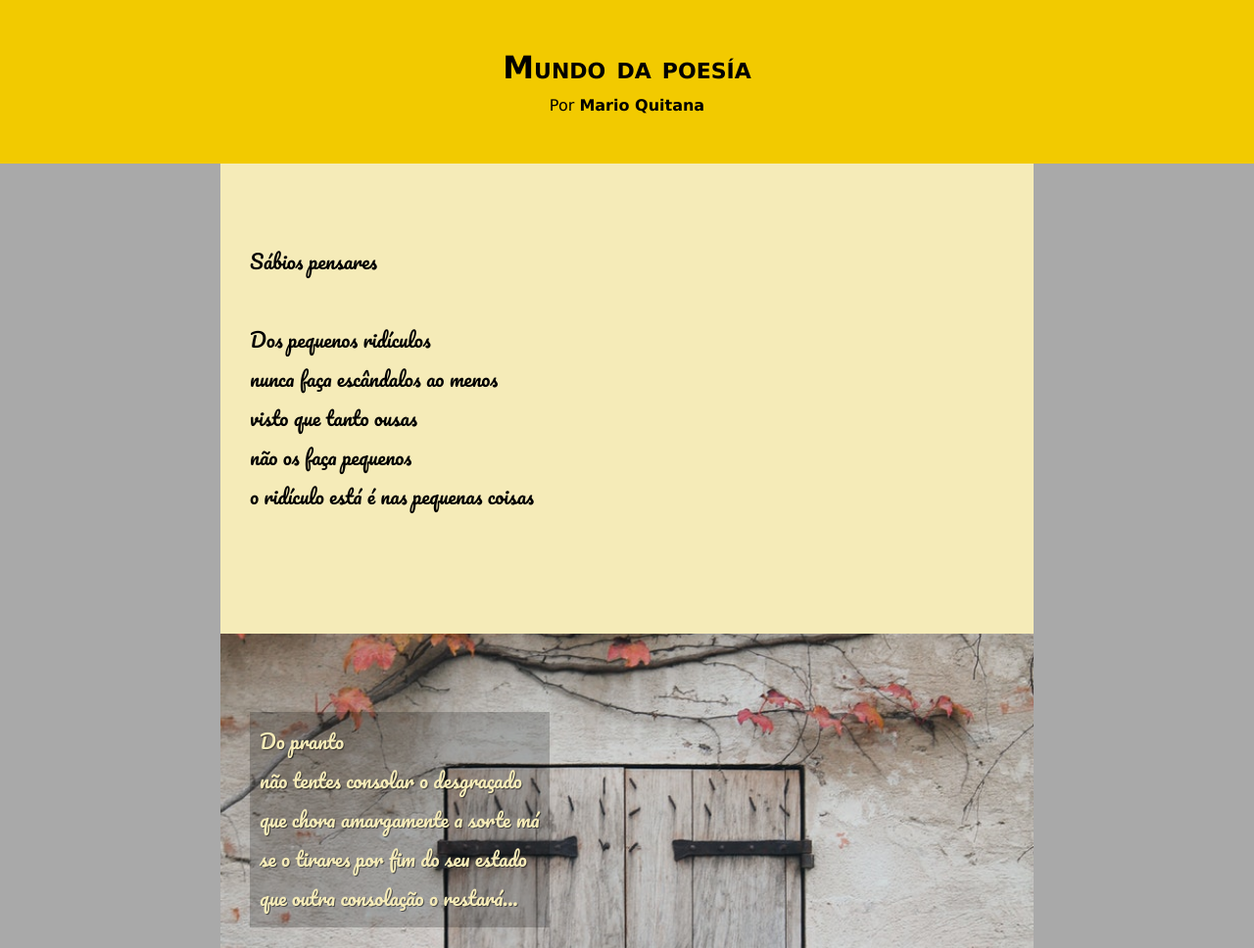
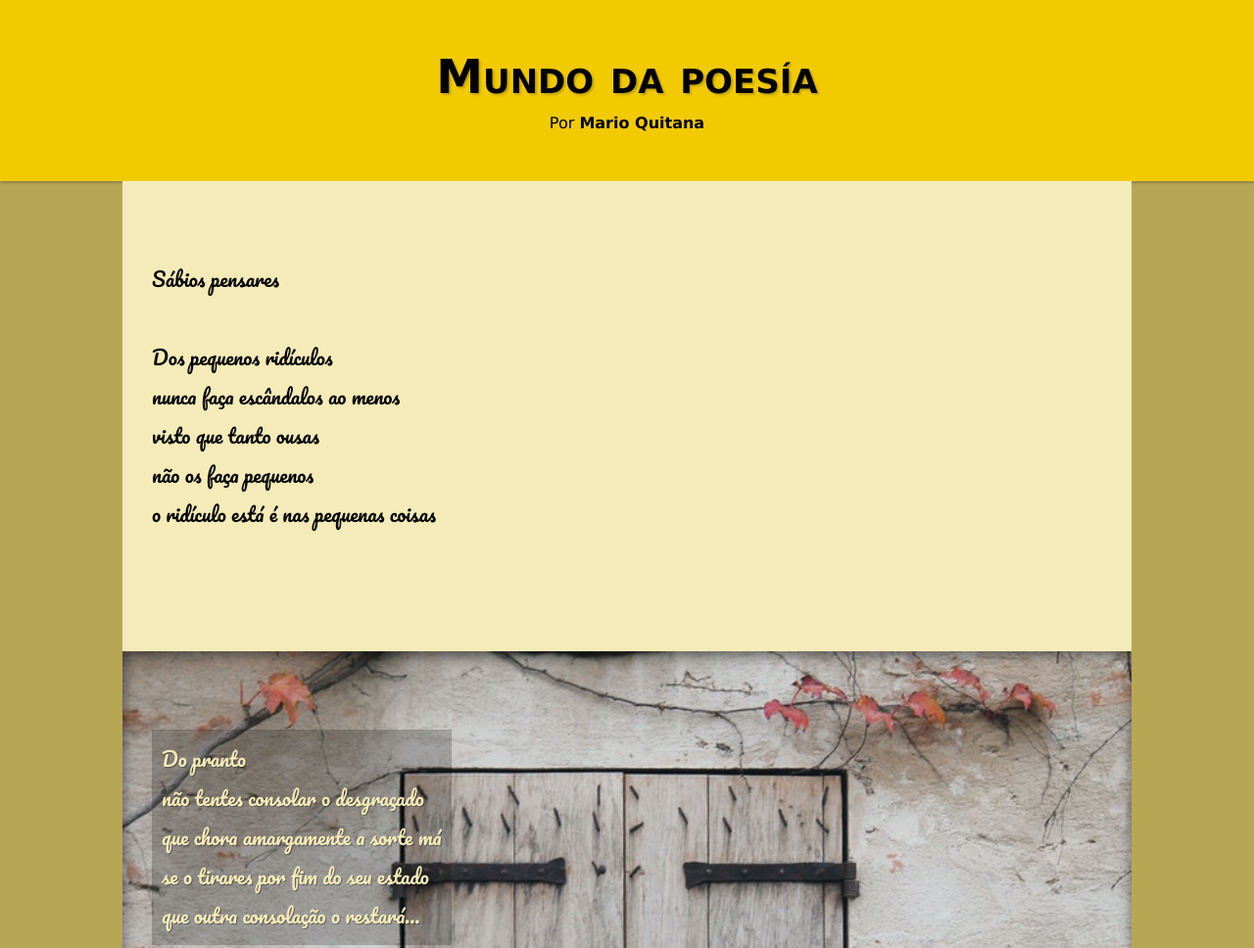
Before and after one commit to vitormartins95/projeto-novo, a plain HTML site: page index.html in a window 1280 px wide. Shown: the top 968 px of the page at 98% size. Drawn offline with Linux system fonts and the light colour scheme.

Commit message:
projeto atualizado

```diff
--- a/estilo/style.css
+++ b/estilo/style.css
@@ -21,7 +21,7 @@
     padding: 0px;
 }
 html,body {
-    background-color: darkgray;
+    background-color: var(--cor2);
     min-height: 100vh;
     font-family: var(--fonte2);
 }
@@ -31,12 +31,16 @@ header {
     padding-top: 50px;
     text-align: center;
     color: black;
+    box-shadow: 1px 1px 3px rgba(0, 0, 0, 0.357);
 }
 
 header > h1 {
     font-family: var(--fonte2);
     padding-bottom: 10px;
     font-variant: small-caps;
+    font-weight: bold;
+    font-size: 3em;
+    text-shadow: 2px 2px 2px rgba(0, 0, 0, 0.186);
 }
 header >p {
     padding-bottom: 50px;
@@ -58,8 +62,8 @@ section {
     line-height: 2em;
     padding-left: 30px;
     font-family: var(--fonte1);
-    font-size: 20px;
-    max-width: 800px;
+    font-size:20px;
+    max-width: 1000px;
     min-width: 280px;
     margin: auto;
 }
@@ -72,6 +76,7 @@ section.imagem {
     color: var(--cor1);
     background-size: cover;
     background-attachment: fixed;
+    box-shadow: inset 1px 4px 13px rgba(0, 0, 0, 0.501);
 
 }
 
@@ -79,7 +84,7 @@ section.imagem >p {
     background-color: rgba(0, 0, 0, 0.207);
     display: inline-block;
     padding: 10px;
-    text-shadow: 1px 1px 0px rgba(0, 0, 0, 0.501);
+    text-shadow: 1px 1px 0px rgba(0, 0, 0, 0.357);
 }
 
 section >p {
```
